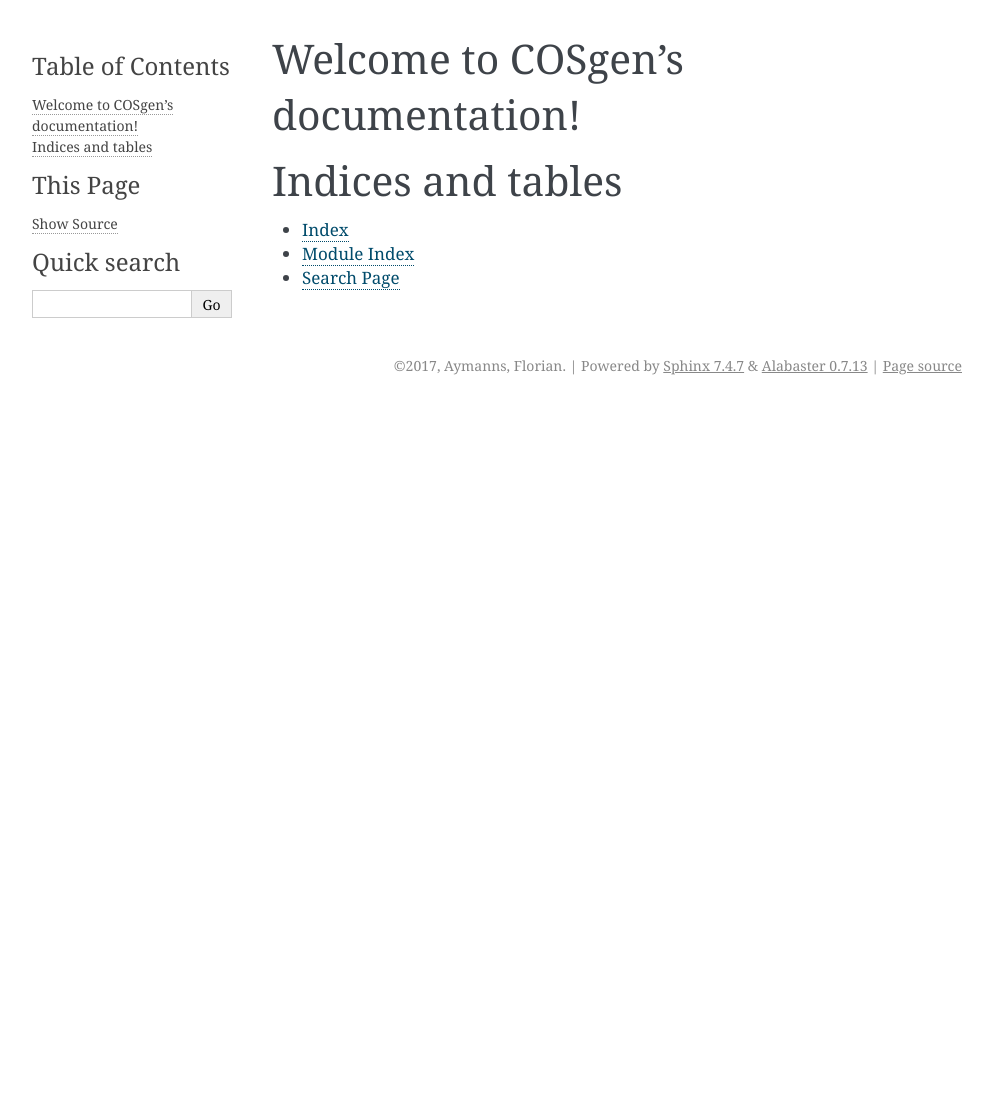
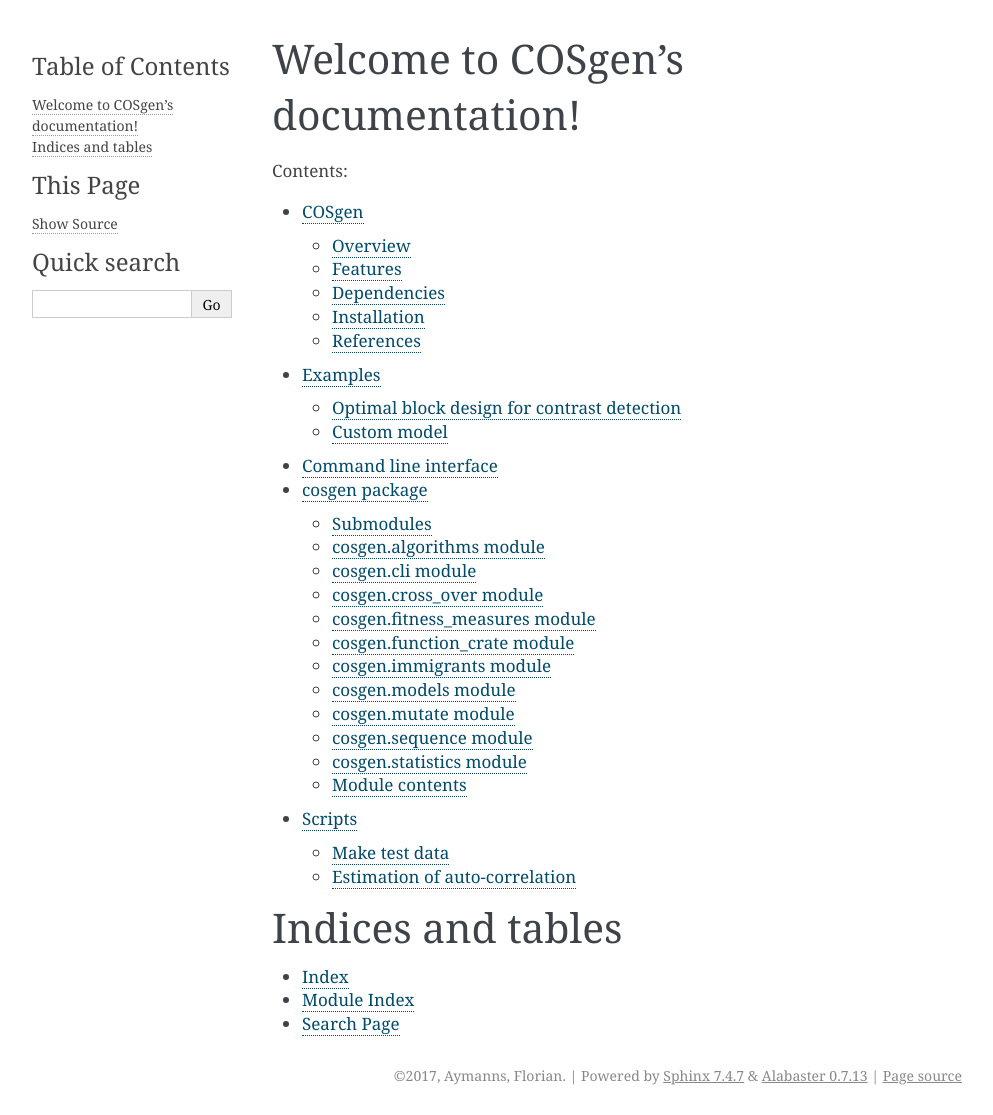
Before and after one commit to IBT-FMI/COSgen, a Sphinx documentation site: the page built from documentation/index.rst, in a window 1280 px wide. Shown: the whole page, without its empty margins (148-1141 px from the left). Built offline with Sphinx 7.4.7, drawn with Linux system fonts in a browser that asks for light colours; before the commit the page ends 900 px from its top, so only the background shows below that.

Commit message:
updated documentation framework

```diff
--- /dev/null
+++ b/documentation/COSgen.rst
@@ -0,0 +1,41 @@
+======
+COSgen
+======
+
+Overview
+========
+Contrast optimized stimulus generator (COSgen) is a highly parameterized genetic algorithm implementation to produce optimized stimulus sequences for clinical and preclinical fMRI.
+Our package is fully compatible with a pure Micro/Python stimulus delivery solution (COSplay), and provides a convenient and well documented API. Because of its modular structure, the implementation is highly adaptable for specific use cases.
+
+
+Features
+========
+
+- High adaptability for specific use cases
+- Full compatability with COSgen
+- Custom model specification (design matrix construction, covariance matrix computation)
+- Custom fitness measure specification
+
+Dependencies
+============
+
+- Python 2.7 or Python 3.5 and newer
+- Numpy
+- Scipy
+- argh
+- nibabel (only for `make test data` and `estimate autocorr`)
+- matplotlib (only for `cosgen.models.plot_design_matrix` and the example :ref:`block design example`)
+
+Installation
+============
+The module can be installed using setuptools.
+Run ``python setup.py install`` inside the COSgen folder you downloaded.
+After installation you can use ``COSgen``, ``make_test_data`` and ``estimate_autocorr`` directly as commands.
+
+
+References
+==========
+* COSplay: https://readthedocs.org/projects/cosplay/
+* argh: https://pypi.python.org/pypi/argh
+* Python: http://www.python.org/
+* Setuptools: https://setuptools.readthedocs.io/en/latest/
--- /dev/null
+++ b/documentation/api.rst
@@ -0,0 +1,94 @@
+cosgen package
+==============
+
+Submodules
+----------
+
+cosgen\.algorithms module
+-------------------------
+
+.. automodule:: cosgen.algorithms
+    :members:
+    :undoc-members:
+    :show-inheritance:
+
+cosgen\.cli module
+------------------
+
+.. automodule:: cosgen.cli
+    :members:
+    :undoc-members:
+    :show-inheritance:
+
+cosgen\.cross\_over module
+--------------------------
+
+.. automodule:: cosgen.cross_over
+    :members:
+    :undoc-members:
+    :show-inheritance:
+
+cosgen\.fitness\_measures module
+--------------------------------
+
+.. automodule:: cosgen.fitness_measures
+    :members:
+    :undoc-members:
+    :show-inheritance:
+
+cosgen\.function\_crate module
+------------------------------
+
+.. automodule:: cosgen.function_crate
+    :members:
+    :undoc-members:
+    :show-inheritance:
+
+cosgen\.immigrants module
+-------------------------
+
+.. automodule:: cosgen.immigrants
+    :members:
+    :undoc-members:
+    :show-inheritance:
+
+cosgen\.models module
+---------------------
+
+.. automodule:: cosgen.models
+    :members:
+    :undoc-members:
+    :show-inheritance:
+
+cosgen\.mutate module
+---------------------
+
+.. automodule:: cosgen.mutate
+    :members:
+    :undoc-members:
+    :show-inheritance:
+
+cosgen\.sequence module
+-----------------------
+
+.. automodule:: cosgen.sequence
+    :members:
+    :undoc-members:
+    :show-inheritance:
+
+cosgen\.statistics module
+-------------------------
+
+.. automodule:: cosgen.statistics
+    :members:
+    :undoc-members:
+    :show-inheritance:
+
+
+Module contents
+---------------
+
+.. automodule:: cosgen
+    :members:
+    :undoc-members:
+    :show-inheritance:
--- /dev/null
+++ b/documentation/cli.rst
@@ -0,0 +1,5 @@
+======================
+Command line interface
+======================
+
+.. program-output:: COSgen --help
--- a/documentation/conf.py
+++ b/documentation/conf.py
@@ -33,7 +33,9 @@
 # ones.
 extensions = ['sphinx.ext.autodoc',
     'sphinx.ext.mathjax',
-    'sphinxarg.ext']
+    'sphinxarg.ext',
+    'sphinxcontrib.programoutput',
+    'sphinx.ext.napoleon']
 
 # Add any paths that contain templates here, relative to this directory.
 templates_path = ['_templates']
@@ -154,3 +156,6 @@
      author, 'COSgen', 'One line description of project.',
      'Miscellaneous'),
 ]
+
+
+default_role='any'
--- /dev/null
+++ b/documentation/examples.rst
@@ -0,0 +1,15 @@
+========
+Examples
+========
+
+.. _block design example:
+
+Optimal block design for contrast detection
+===========================================
+
+``block_design_for_destection.py``
+
+Custom model
+============
+
+``custom_model.py``
--- a/documentation/index.rst
+++ b/documentation/index.rst
@@ -10,7 +10,11 @@
    :maxdepth: 2
    :caption: Contents:
 
-
+   COSgen
+   examples
+   cli
+   api
+   scripts
 
 Indices and tables
 ==================
--- a/documentation/requirements.txt
+++ b/documentation/requirements.txt
@@ -1 +1 @@
-sphinx-argparse==0.2.0
+sphinxcontrib-programoutput==0.7
--- /dev/null
+++ b/documentation/scripts.rst
@@ -0,0 +1,17 @@
+=======
+Scripts
+=======
+
+.. _make test data:
+
+Make test data
+==============
+
+``make_test_data``
+
+.. _estimate autocorr:
+
+Estimation of auto-correlation
+==============================
+
+``estimate_autocorr``
```
